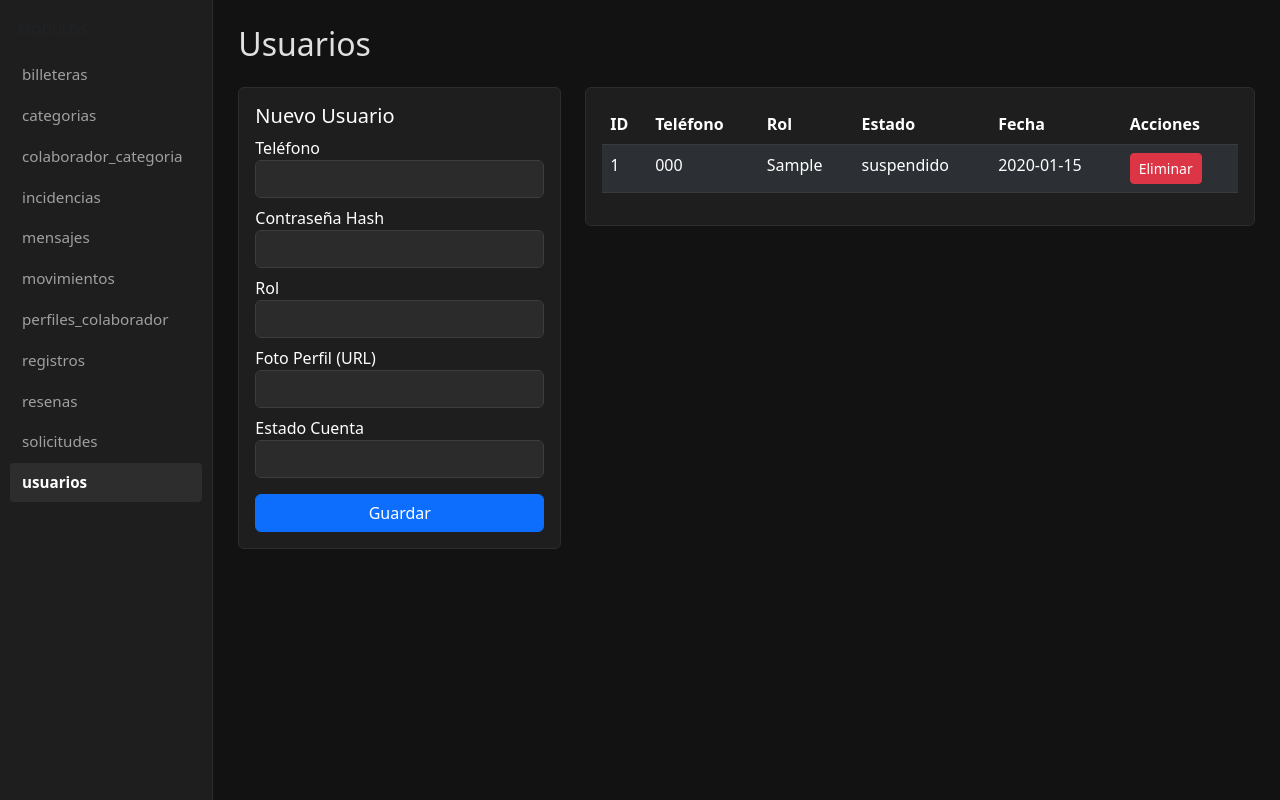
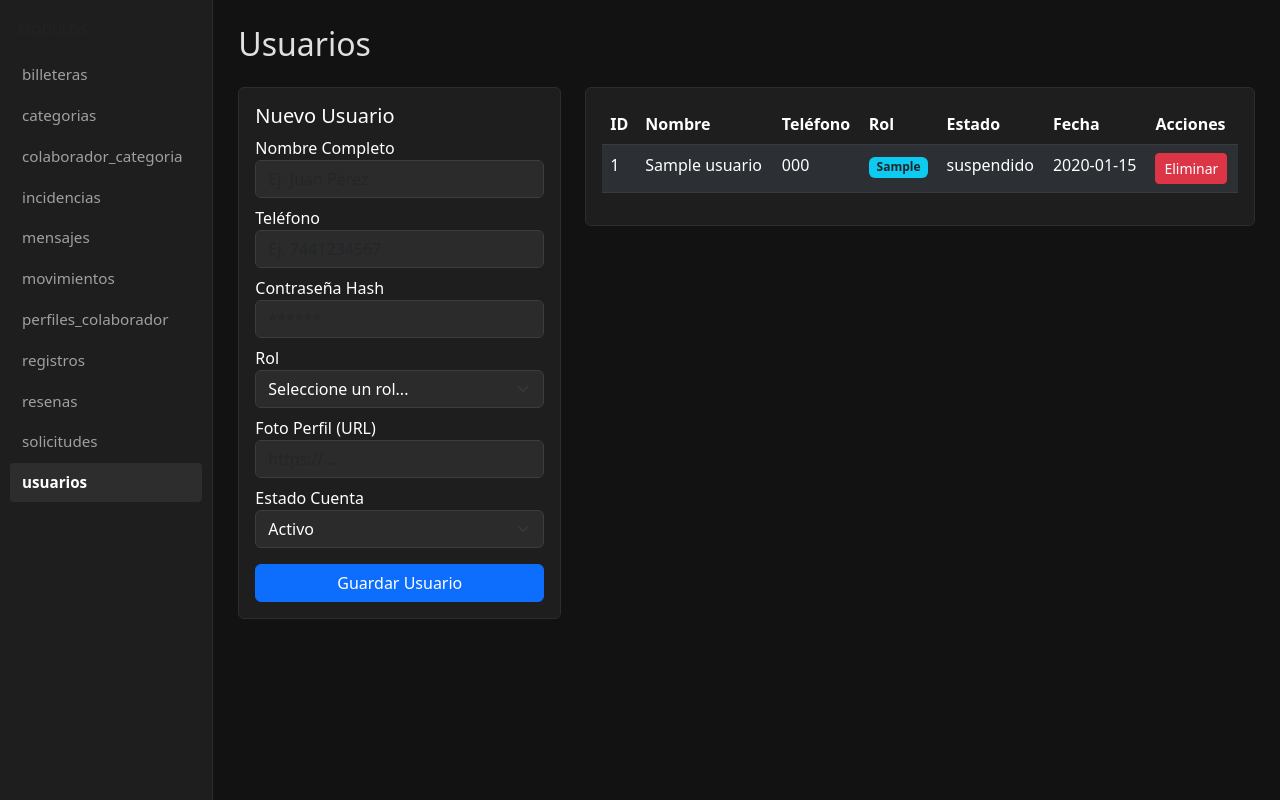
Before and after one commit to angelito05/Mi-Especialista-API, a Flask app: page /usuarios in a window 1280 px wide. Run offline with Flask 3, Linux system fonts and the light colour scheme; tables that the repository leaves empty hold one stand-in row (values such as "Sample post"); some libraries are stand-ins or nearby versions.

Commit message:
Cambios en los formularios y la funcion usuarios

```diff
--- a/src/app.py
+++ b/src/app.py
@@ -200,9 +200,10 @@ def parse_time(val):
 class Usuario(db.Model):
     __tablename__ = 'usuarios'
     usuario_id = db.Column(db.BigInteger, primary_key=True)
-    telefono = db.Column(db.String(20), unique=True, nullable=False)
+    nombre = db.Column(db.String(100), nullable=False)  # Campo nombre
+    telefono = db.Column(db.String(20), nullable=False)
     password_hash = db.Column(db.String(255), nullable=False)
-    rol = db.Column(db.String(50), default='cliente')
+    rol = db.Column(db.String(50), nullable=False, default='cliente')
     foto_perfil = db.Column(db.String(255))
     estado_cuenta = db.Column(db.String(50), default='activo')
     fecha_registro = db.Column(db.DateTime, default=datetime.utcnow)
@@ -211,6 +212,7 @@ class Usuario(db.Model):
         # NUNCA exponemos password_hash al serializar el usuario por seguridad
         return {
             'usuario_id': self.usuario_id,
+            'nombre': self.nombre,
             'telefono': self.telefono,
             'rol': self.rol,
             'foto_perfil': self.foto_perfil,
@@ -1046,6 +1048,7 @@ def listar_usuarios():
 def crear_usuario():
     pwd = request.form.get('password_hash') or '123456'
     item = Usuario(
+        nombre=request.form.get('nombre'),
         telefono=request.form.get('telefono'),
         password_hash=generate_password_hash(pwd, method='pbkdf2:sha256'),
         rol=request.form.get('rol', 'cliente'),
--- a/src/templates/usuarios.html
+++ b/src/templates/usuarios.html
@@ -2,32 +2,76 @@
 {% block content %}
 <h2>Usuarios</h2>
 <div class="row mt-4">
+    <!-- Formulario con campos requeridos -->
     <div class="col-md-4">
         <div class="card p-3">
             <h5>Nuevo Usuario</h5>
             <form action="{{ url_for('crear_usuario') }}" method="POST">
-                <div class="mb-2"><label>Teléfono</label><input type="text" name="telefono" class="form-control"></div>
-                <div class="mb-2"><label>Contraseña Hash</label><input type="text" name="password_hash" class="form-control"></div>
-                <div class="mb-2"><label>Rol</label><input type="text" name="rol" class="form-control"></div>
-                <div class="mb-2"><label>Foto Perfil (URL)</label><input type="text" name="foto_perfil" class="form-control"></div>
-                <div class="mb-2"><label>Estado Cuenta</label><input type="text" name="estado_cuenta" class="form-control"></div>
-                <button type="submit" class="btn btn-primary w-100 mt-2">Guardar</button>
+                <div class="mb-2">
+                    <label>Nombre Completo</label>
+                    <input type="text" name="nombre" class="form-control" placeholder="Ej. Juan Pérez" required>
+                </div>
+                <div class="mb-2">
+                    <label>Teléfono</label>
+                    <input type="tel" name="telefono" class="form-control" placeholder="Ej. 7441234567" required>
+                </div>
+                <div class="mb-2">
+                    <label>Contraseña Hash</label>
+                    <input type="password" name="password_hash" class="form-control" placeholder="******" required>
+                </div>
+                <div class="mb-2">
+                    <label>Rol</label>
+                    <select name="rol" class="form-select" required>
+                        <option value="">Seleccione un rol...</option>
+                        <option value="cliente">Cliente</option>
+                        <option value="colaborador">Colaborador</option>
+                        <option value="admin">Administrador</option>
+                    </select>
+                </div>
+                <div class="mb-2">
+                    <label>Foto Perfil (URL)</label>
+                    <input type="url" name="foto_perfil" class="form-control" placeholder="https://...">
+                </div>
+                <div class="mb-2">
+                    <label>Estado Cuenta</label>
+                    <select name="estado_cuenta" class="form-select"required>
+                        <option value="activo" selected>Activo</option>
+                        <option value="inactivo">Inactivo</option>
+                        <option value="suspendido">Suspendido</option>
+                    </select>
+                </div>
+                <button type="submit" class="btn btn-primary w-100 mt-2">Guardar Usuario</button>
             </form>
         </div>
     </div>
+
+    <!-- Tabla de Usuarios -->
     <div class="col-md-8">
         <div class="card p-3">
             <table class="table table-dark table-striped">
-                <thead><tr><th>ID</th><th>Teléfono</th><th>Rol</th><th>Estado</th><th>Fecha</th><th>Acciones</th></tr></thead>
+                <thead>
+                    <tr>
+                        <th>ID</th>
+                        <th>Nombre</th>
+                        <th>Teléfono</th>
+                        <th>Rol</th>
+                        <th>Estado</th>
+                        <th>Fecha</th>
+                        <th>Acciones</th>
+                    </tr>
+                </thead>
                 <tbody>
                     {% for item in lista %}
                     <tr>
                         <td>{{ item.usuario_id }}</td>
+                        <td>{{ item.nombre }}</td>
                         <td>{{ item.telefono }}</td>
-                        <td>{{ item.rol }}</td>
+                        <td><span class="badge bg-info text-dark">{{ item.rol }}</span></td>
                         <td>{{ item.estado_cuenta }}</td>
                         <td>{{ item.fecha_registro.strftime('%Y-%m-%d') if item.fecha_registro }}</td>
-                        <td><a href="{{ url_for('eliminar_usuario', id=item.usuario_id) }}" class="btn btn-danger btn-sm" onclick="return confirm('¿Eliminar?')">Eliminar</a></td>
+                        <td>
+                            <a href="{{ url_for('eliminar_usuario', id=item.usuario_id) }}" class="btn btn-danger btn-sm" onclick="return confirm('¿Eliminar usuario?')">Eliminar</a>
+                        </td>
                     </tr>
                     {% endfor %}
                 </tbody>
```
